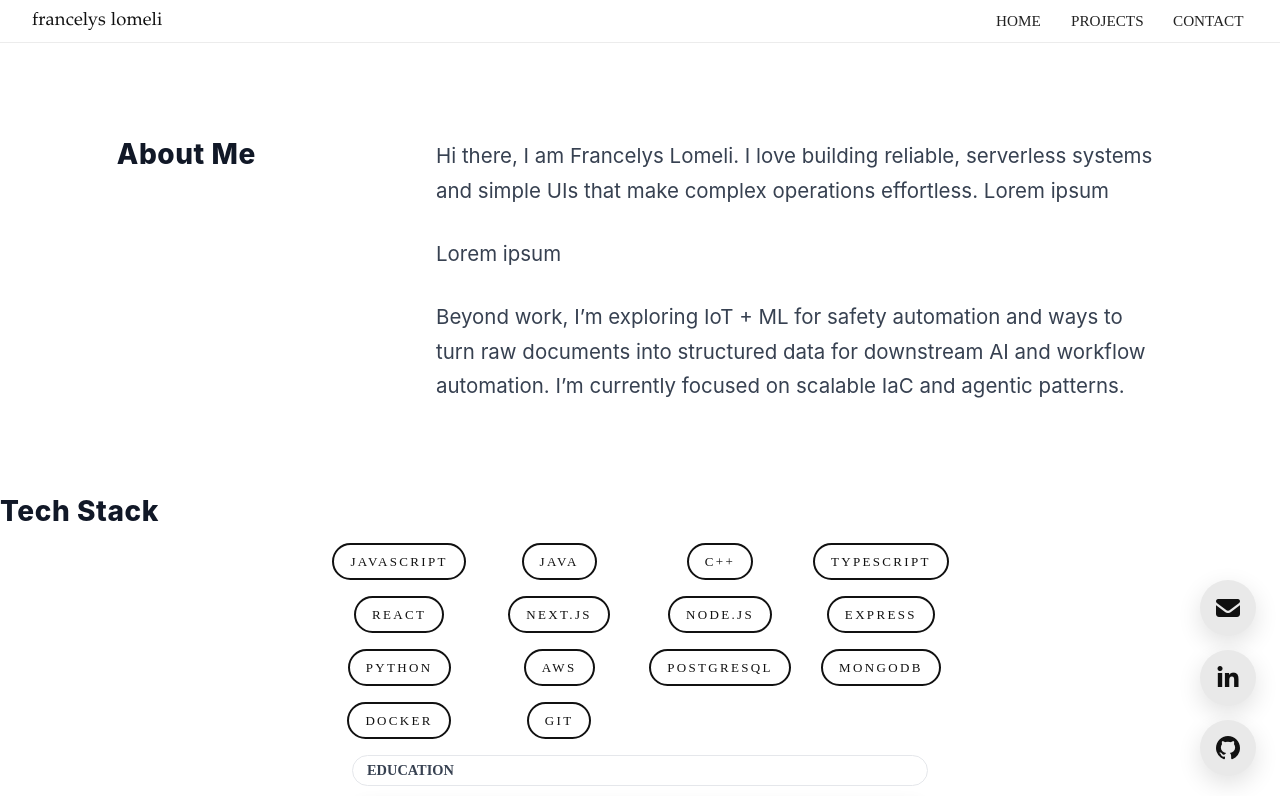
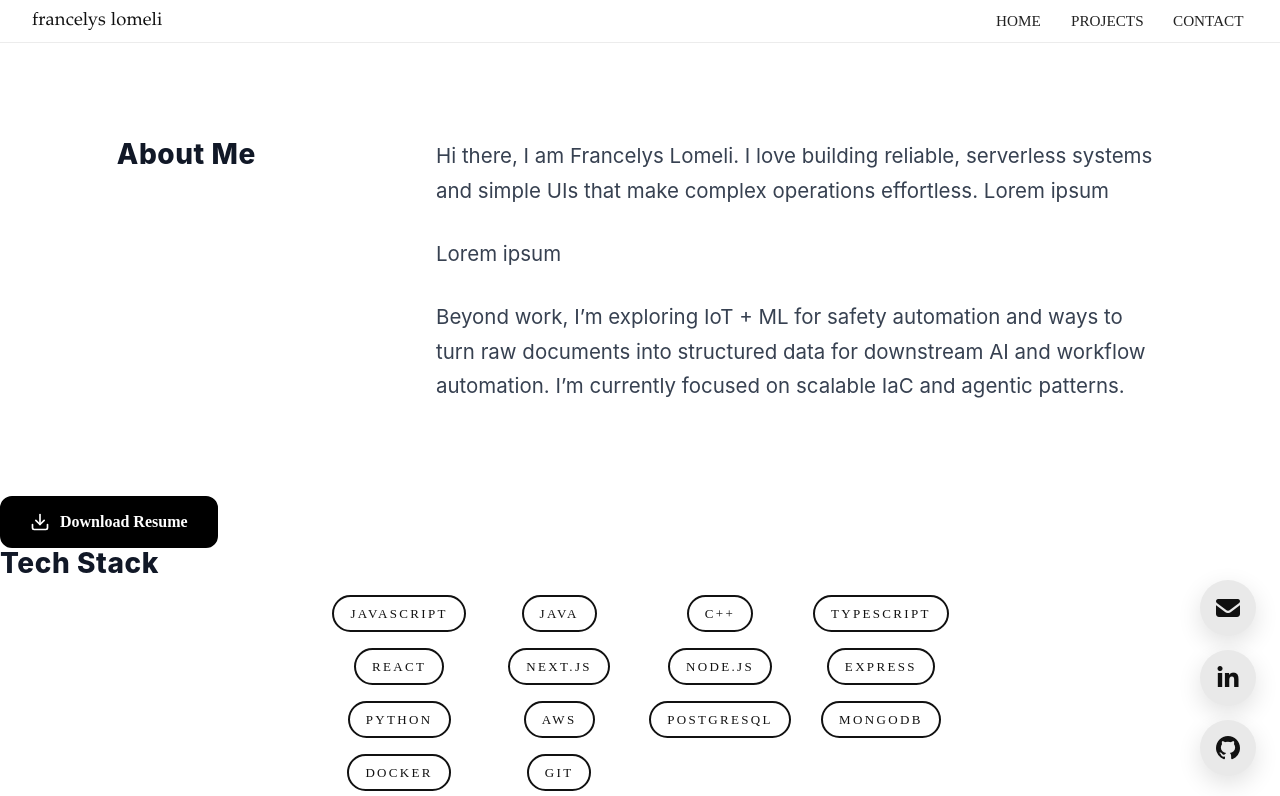
Before and after one commit to francelysl/Personal-Website, a React (Create React App) app: page / in a window 1280 px wide. Shown: the top 796 px of the page. Built offline with nearby package versions, Linux system fonts and the light colour scheme.

Commit message:
Addition of resume download button, Adding download feature

```diff
--- a/src/pages/Home.jsx
+++ b/src/pages/Home.jsx
@@ -9,8 +9,30 @@ import "../styles/EducationItem.css";
 
 export default function Home() {
   return (
-    <section id="home"style={{ padding: "32px 0" }}>
-      <AboutMe/>
+    <section id="home" style={{ padding: "32px 0" }}>
+      <AboutMe />
+      <a
+  href="/resume.pdf"
+  download
+  className="resume-btn"
+>
+  <svg
+    xmlns="http://www.w3.org/2000/svg"
+    className="resume-icon"
+    viewBox="0 0 24 24"
+    fill="none"
+    stroke="currentColor"
+    strokeWidth="2"
+    strokeLinecap="round"
+    strokeLinejoin="round"
+  >
+    <path d="M21 15v4a2 2 0 0 1-2 2H5a2 2 0 0 1-2-2v-4" />
+    <polyline points="7 10 12 15 17 10" />
+    <line x1="12" y1="15" x2="12" y2="3" />
+  </svg>
+  Download Resume
+</a>
+
       <h2 className="about-label">Tech Stack</h2>
       <TechStack
         skills={[
--- a/src/styles/TechStack.css
+++ b/src/styles/TechStack.css
@@ -53,3 +53,38 @@
   @media (max-width: 420px){
     .stack{ padding: 7px 14px; font-size: 11px; letter-spacing: 0.16em; }
   }
+
+  /* Resume Button Styling*/
+  .resume-btn {
+    display: inline-flex;
+    align-items: center;
+    gap: 10px;
+
+    background: #000;
+    color: #fff;
+    font-weight: 600;
+    padding: 14px 28px;
+    border-radius: 12px;
+    text-decoration: none;
+    font-size: 16px;
+    border: 2px solid #000;
+
+    transition: all 0.25s ease;
+  }
+
+  .resume-btn:hover {
+    background: #fff;
+    color: #000;
+    transform: translateY(-2px);
+    box-shadow: 0 6px 16px rgba(0,0,0,0.25);
+  }
+
+  .resume-btn:active {
+    transform: translateY(0);
+    box-shadow: 0 3px 8px rgba(0,0,0,0.2);
+  }
+
+  .resume-icon {
+    width: 20px;
+    height: 20px;
+  }
```
Also changed, not shown: 1 other file (tests, documents, lock files or other folders).
